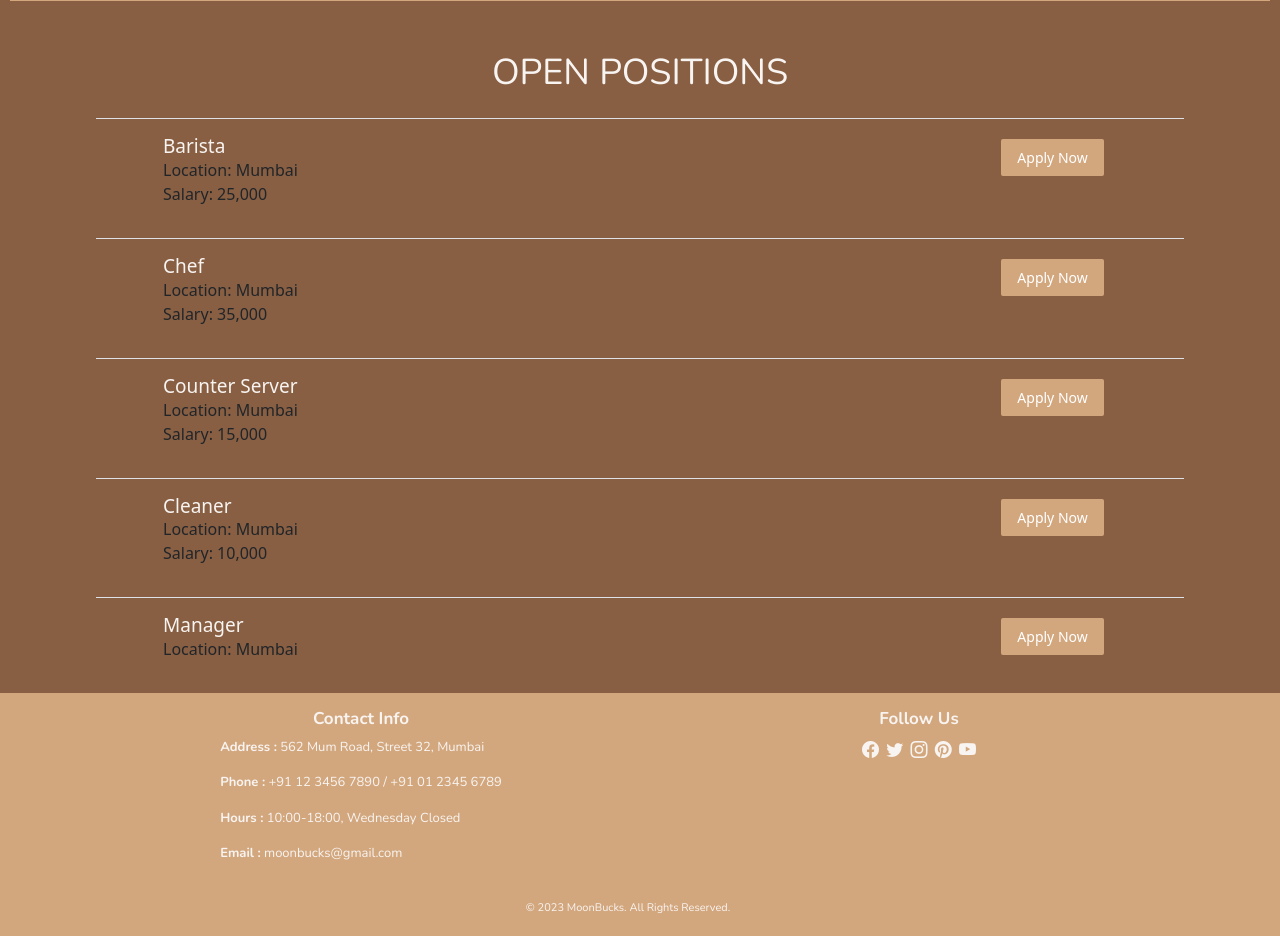
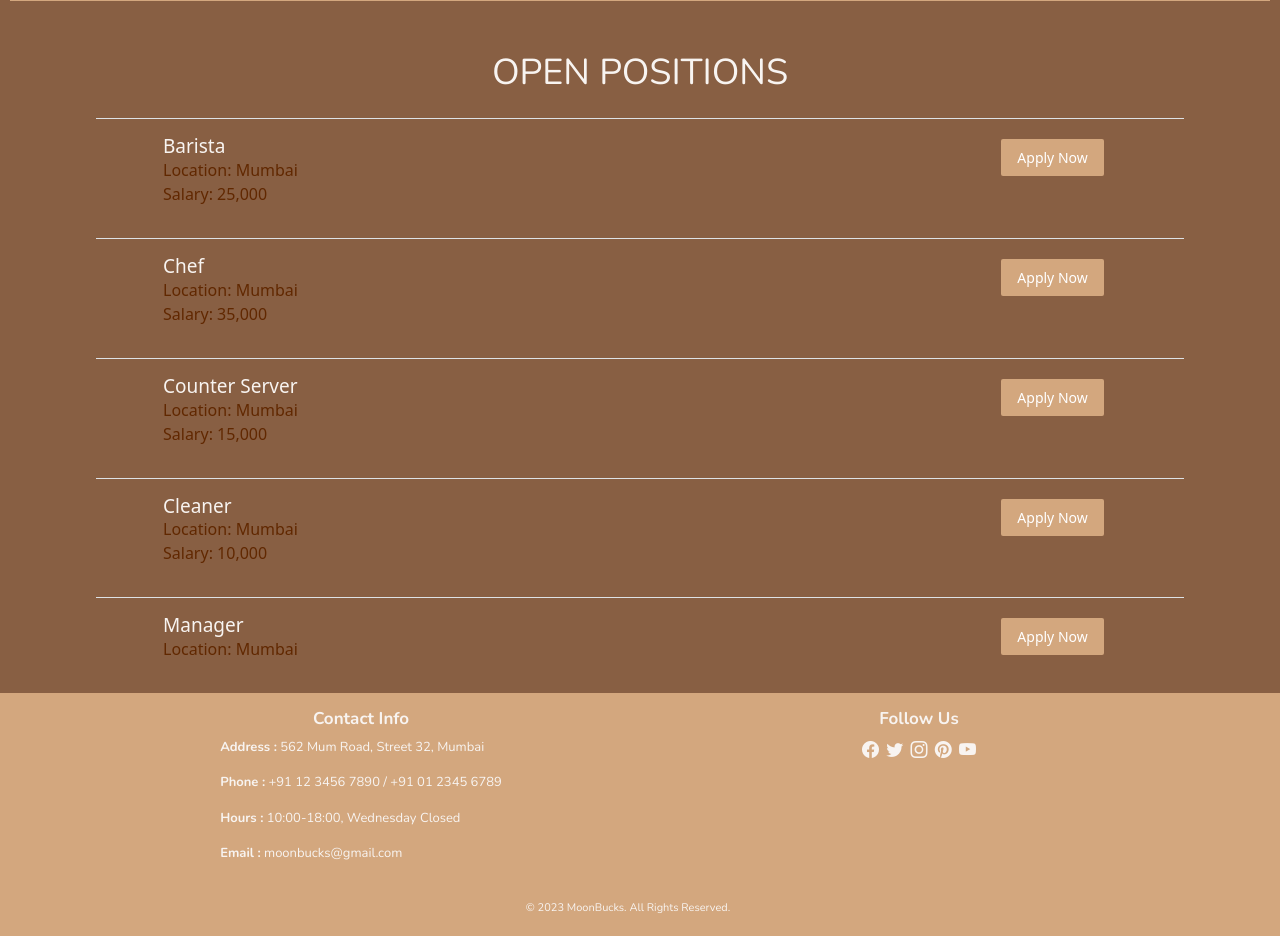
Before and after one commit to Somya247/career-website, a Flask app: page / in a window 1280 px wide. Shown: the part 1370-2306 px from the top of the page. Run offline with Flask 3, Linux system fonts and the light colour scheme.

```diff
--- a/static/css/style.css
+++ b/static/css/style.css
@@ -223,6 +223,7 @@ h5{
 			margin: 0 auto;
 			padding: 20px;
 			margin-bottom:16px;
+      color:#612800;
 }
 
 #title{
```
